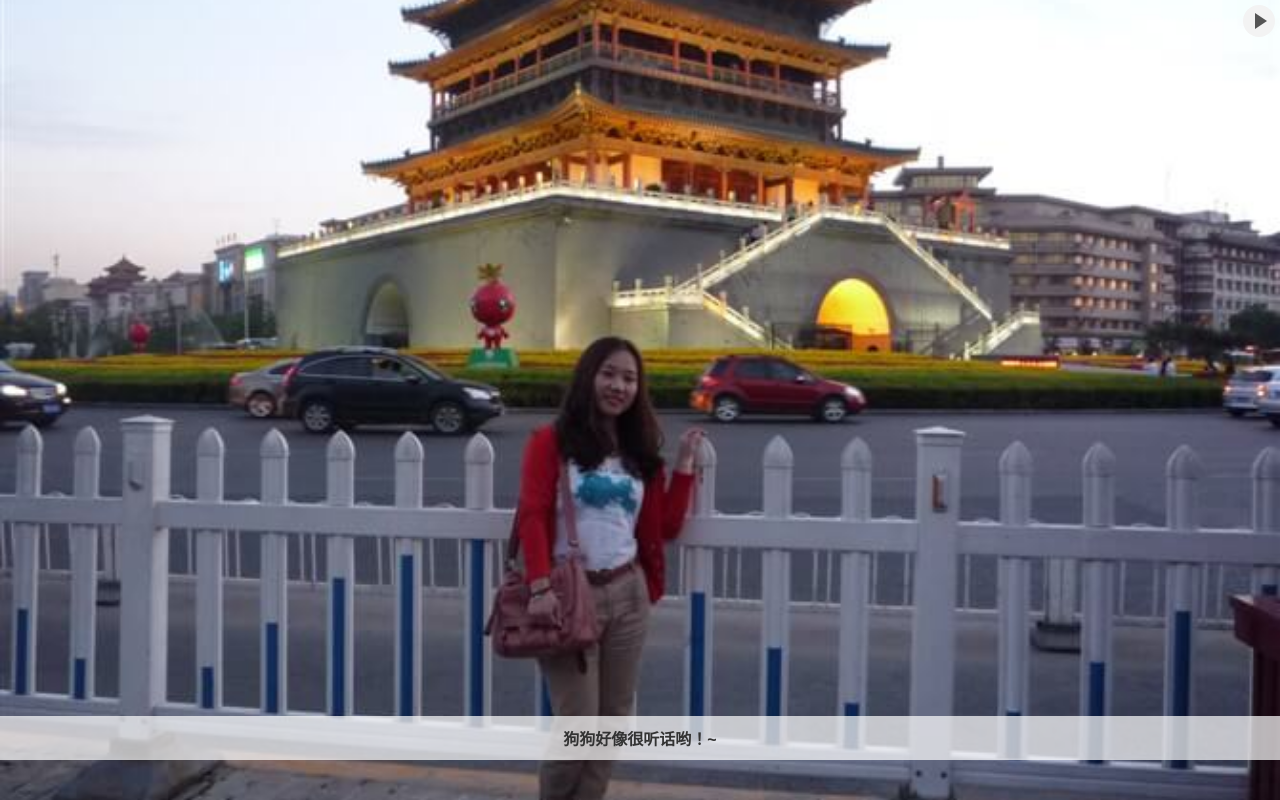
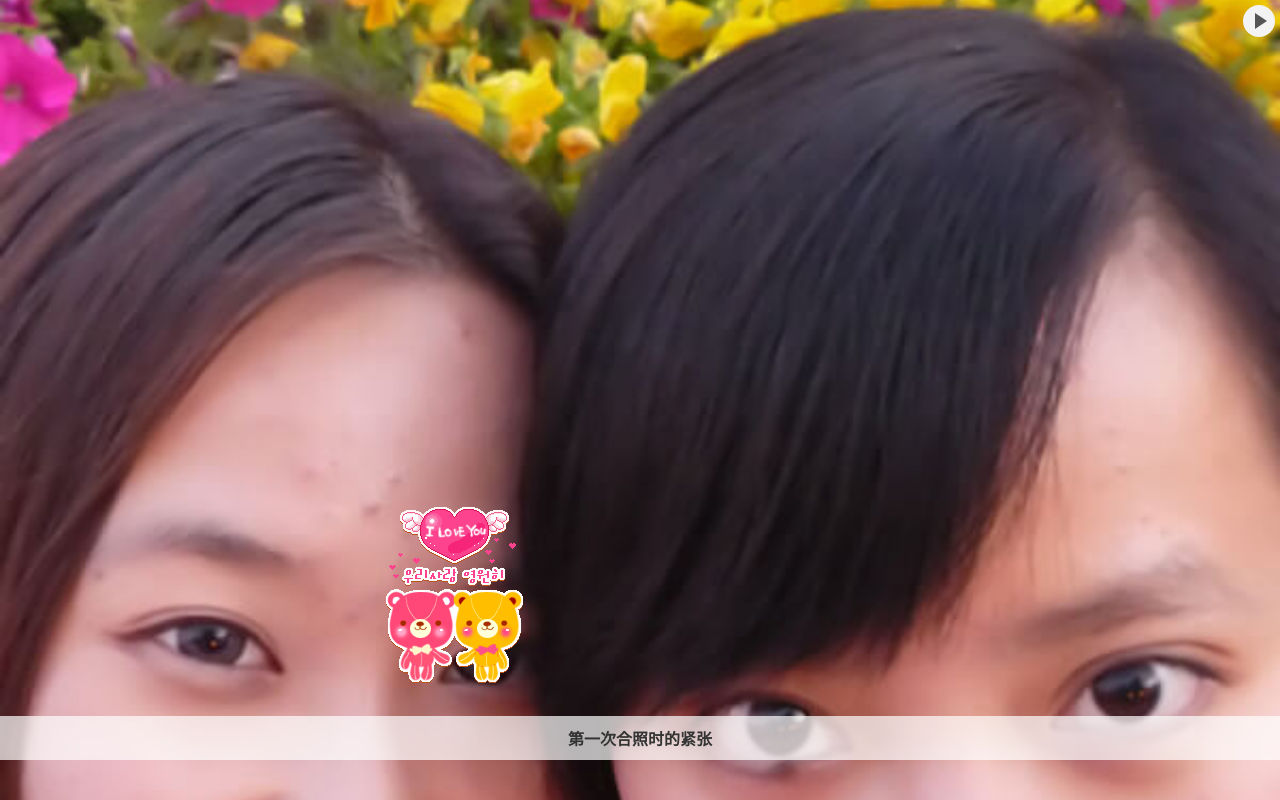
Before and after one commit to howardwzh/star-react, a React (Create React App) app in the folder project/animate-photo/: page / in a window 1280 px wide. Built offline with nearby package versions, Linux system fonts and the light colour scheme.

Commit message:
配置调整

```diff
--- a/project/animate-photo/src/AnimatePhoto.css
+++ b/project/animate-photo/src/AnimatePhoto.css
@@ -33,7 +33,7 @@
   width: 100%;
   height: 100%;
   background-repeat: no-repeat;
-  background-position: 0 0;
+  background-position: center center;
   background-size: cover;
   animation: animatedBackground 10s linear infinite;
 }
--- a/project/animate-photo/src/AnimatePhoto.js
+++ b/project/animate-photo/src/AnimatePhoto.js
@@ -90,7 +90,7 @@
         currentIndex: self.state.nextIndex,
         nextIndex: ((self.state.nextIndex + 1) % self.state.totle)
       })
-    }, 5000)
+    }, 9000)
   }
 }
 
```
